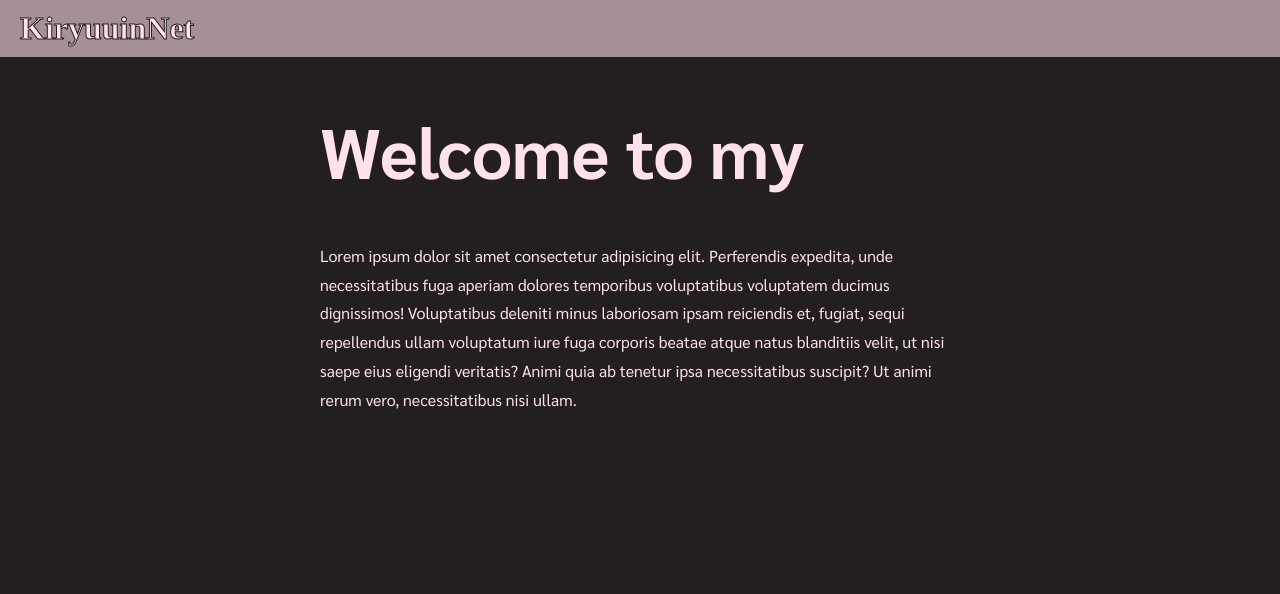
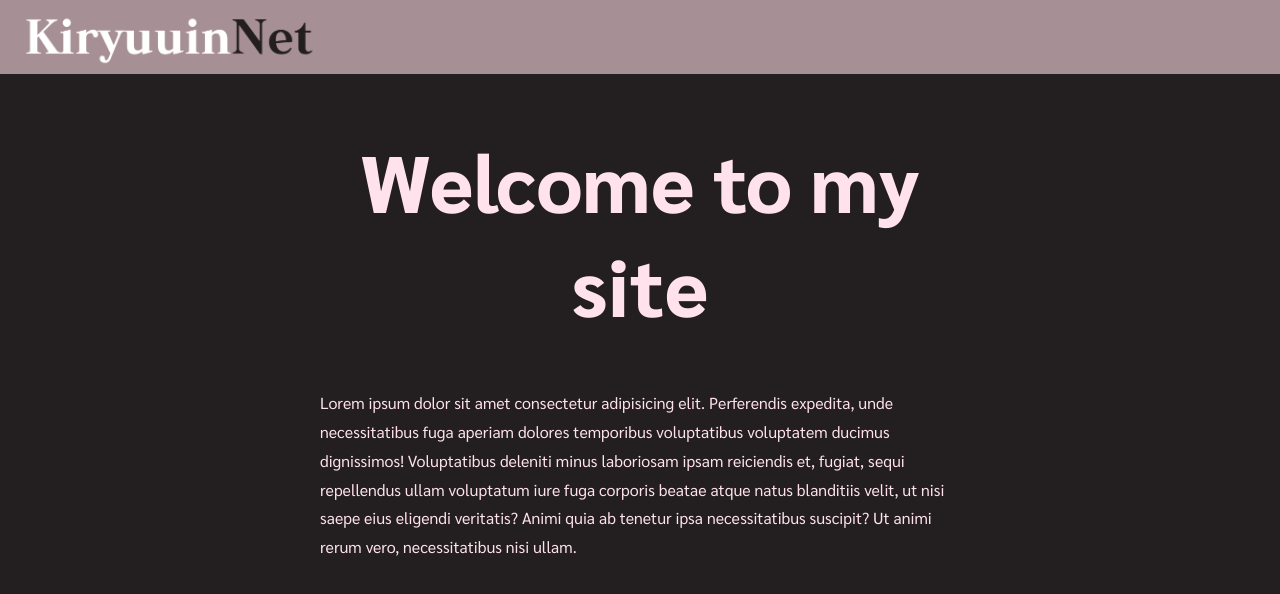
Before and after one commit to KiryuuinNFB/KiryuuinNet, a SvelteKit app in the folder Kiryuuinnet/front/Kiryuuinnet/: page / in a window 1280 px wide. Shown: the top 594 px of the page. Built offline with nearby package versions, Linux system fonts and the light colour scheme.

Commit message:
added error page

```diff
--- a/Kiryuuinnet/front/Kiryuuinnet/src/routes/(main)/+layout.svelte
+++ b/Kiryuuinnet/front/Kiryuuinnet/src/routes/(main)/+layout.svelte
@@ -1,5 +1,9 @@
+<script>
+    import sitelogo from '$lib/assets/logo.png';
+</script>
+
 <header class="top">
-    <a href="/" class="logo">KiryuuinNet</a>
+    <a href="/"><img src={sitelogo} alt="KiryuuinNet" class="logo" height="60"></a>
 </header>
 
 <slot>
--- a/Kiryuuinnet/front/Kiryuuinnet/src/routes/(main)/+page.svelte
+++ b/Kiryuuinnet/front/Kiryuuinnet/src/routes/(main)/+page.svelte
@@ -7,7 +7,7 @@
 
 <body>
     <div class="content">
-        <h1 class="topic">Welcome to my</h1>
+        <h1 class="bigtopic">Welcome to my site</h1>
         <p class="walloftext">Lorem ipsum dolor sit amet consectetur adipisicing elit. Perferendis expedita, unde necessitatibus fuga aperiam dolores temporibus voluptatibus voluptatem ducimus dignissimos! Voluptatibus deleniti minus laboriosam ipsam reiciendis et, fugiat, sequi repellendus ullam voluptatum iure fuga corporis beatae atque natus blanditiis velit, ut nisi saepe eius eligendi veritatis? Animi quia ab tenetur ipsa necessitatibus suscipit? Ut animi rerum vero, necessitatibus nisi ullam.</p>
     </div>
 </body>
--- a/Kiryuuinnet/front/Kiryuuinnet/static/themes/dark.css
+++ b/Kiryuuinnet/front/Kiryuuinnet/static/themes/dark.css
@@ -52,6 +52,13 @@ body {
     margin-right: 25vw;
 }
 
+.bigtopic {
+    text-align: center;
+    font-family: Sarabun, Arial;
+    font-size: 80px;
+    font-weight: 800;
+}
+
 .topic {
     font-family: Sarabun, Arial;
     font-size: 70px;
@@ -79,15 +86,6 @@ body {
 }
 
 .logo {
-    margin: 5px;
-    margin-left: 15px;
-    color: var(--accent);
-    -webkit-text-fill-color: var(--accent);
-    -webkit-text-stroke-width: 1px;
-    -webkit-text-stroke-color: var(--main);
-    font-family: "Times New Roman";
-    text-decoration: none;
-    font-size: 32px;
-    font-weight: 800;
+    margin-left: 10px;
 
 }
```
Also changed, not shown: Kiryuuinnet/front/Kiryuuinnet/src/routes/+error.svelte (added, +12 -0 lines), Kiryuuinnet/front/Kiryuuinnet/src/lib/assets/logo.png (added), Kiryuuinnet/front/Kiryuuinnet/static/favicon.png.
